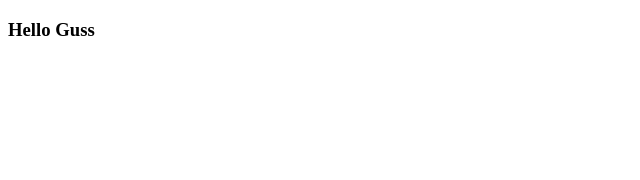
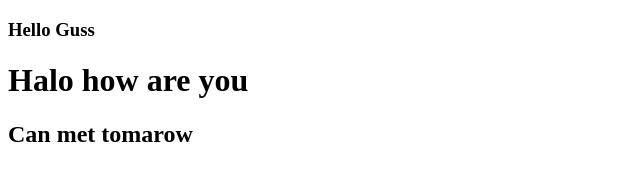
Before and after one commit to muhammedAnjoom/date-sample, a plain HTML site: page index.html in a window 1280 px wide. Shown: the whole page, without its empty margins (0-640 px from the left). Drawn offline with Linux system fonts and the light colour scheme.

Commit message:
index fil modified

```diff
--- a/index.html
+++ b/index.html
@@ -7,5 +7,7 @@
 </head>
 <body>
     <h3>Hello Guss</h3>
+    <h1>Halo how are you</h1>
+    <h2>Can met tomarow</h2>
 </body>
 </html>
```
